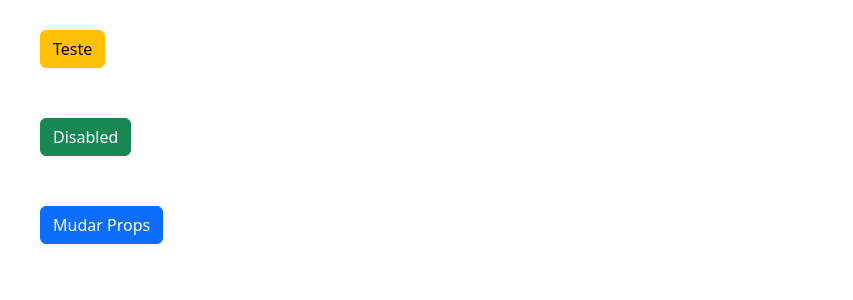
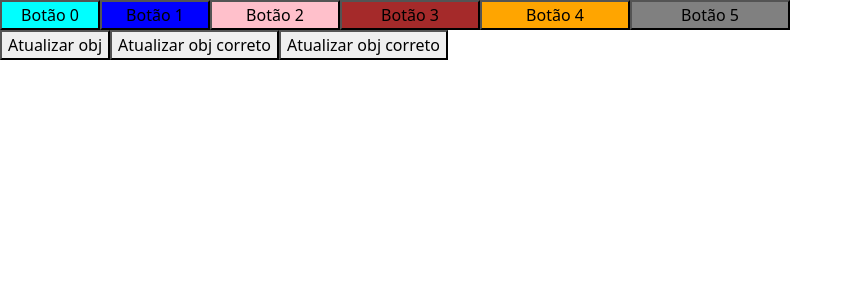
Before and after one commit to Albertinesilva/Curso-Angular, an Angular app in the folder projetos-fundamentals/: page / in a window 1280 px wide. Shown: the top 300 px of the page, without its empty margins (0-853 px from the left). Built offline with nearby package versions, Linux system fonts and the light colour scheme.

Commit message:
CSS Style Binding

```diff
--- a/projetos-fundamentals/src/app/app.component.html
+++ b/projetos-fundamentals/src/app/app.component.html
@@ -1,3 +1,5 @@
 <!-- <app-event-binding></app-event-binding> -->
 
-<app-attribute-binding></app-attribute-binding>
+<!-- <app-attribute-binding></app-attribute-binding> -->
+
+<app-style-binding></app-style-binding>
--- a/projetos-fundamentals/src/app/app.module.ts
+++ b/projetos-fundamentals/src/app/app.module.ts
@@ -5,12 +5,14 @@ import { AppRoutingModule } from './app-routing.module';
 import { AppComponent } from './app.component';
 import { AttributeBindingComponent } from './componentes/attribute-binding/attribute-binding.component';
 import { EventBindingComponent } from './componentes/event-binding/event-binding.component';
+import { StyleBindingComponent } from './componentes/style-binding/style-binding.component';
 
 @NgModule({
   declarations: [
     AppComponent,
     AttributeBindingComponent,
-    EventBindingComponent
+    EventBindingComponent,
+    StyleBindingComponent
   ],
   imports: [
     BrowserModule,
--- /dev/null
+++ b/projetos-fundamentals/src/app/componentes/style-binding/style-binding.component.html
@@ -0,0 +1,20 @@
+<button style="width: 100px; background-color: aqua;">Botão 0</button>
+
+<button [style.width]="widthButton1" [style.backgroundColor]="'blue'">Botão 1</button>
+
+<button [style.width.px]="widthButton2" [style.backgroundColor]="'pink'">Botão 2</button>
+
+<button [style]="'width: 140px; backgroundColor: brown;'">Botão 3</button>
+
+<button [style]="{ width: '150px', backgroundColor: 'orange' }">Botão 4</button>
+
+
+<button [style]="stylesObj">Botão 5</button>
+
+<br>
+
+<button (click)="updateStyleObj()">Atualizar obj</button>
+
+<button (click)="updateStyleObjCorret()">Atualizar obj correto</button>
+
+<button (click)="updateWidth()">Atualizar obj correto</button>
--- /dev/null
+++ b/projetos-fundamentals/src/app/componentes/style-binding/style-binding.component.ts
@@ -0,0 +1,36 @@
+import { Component } from '@angular/core';
+
+@Component({
+  selector: 'app-style-binding',
+  templateUrl: './style-binding.component.html',
+  styleUrl: './style-binding.component.scss'
+})
+export class StyleBindingComponent {
+
+  widthButton1 = '110px';
+  widthButton2 = 130;
+  stylesObj = {
+    width: '160px',
+    backgroundColor: 'gray',
+  }
+
+  updateStyleObj() {
+    console.log('updateStyleObj()');
+
+    this.stylesObj.width = '200px';
+    this.stylesObj.backgroundColor = 'lightblue';
+  }
+
+  updateStyleObjCorret() {
+    console.log('updateStyleObjCorret()');
+    this.stylesObj = {
+      width: '200px',
+      backgroundColor: 'lightblue'
+    }
+  }
+
+  updateWidth() {
+    this.widthButton2 = 200;
+  }
+
+}
```
Also changed, not shown: projetos-fundamentals/src/app/componentes/style-binding/style-binding.component.scss (added), 1 other file (tests, documents, lock files or other folders).
